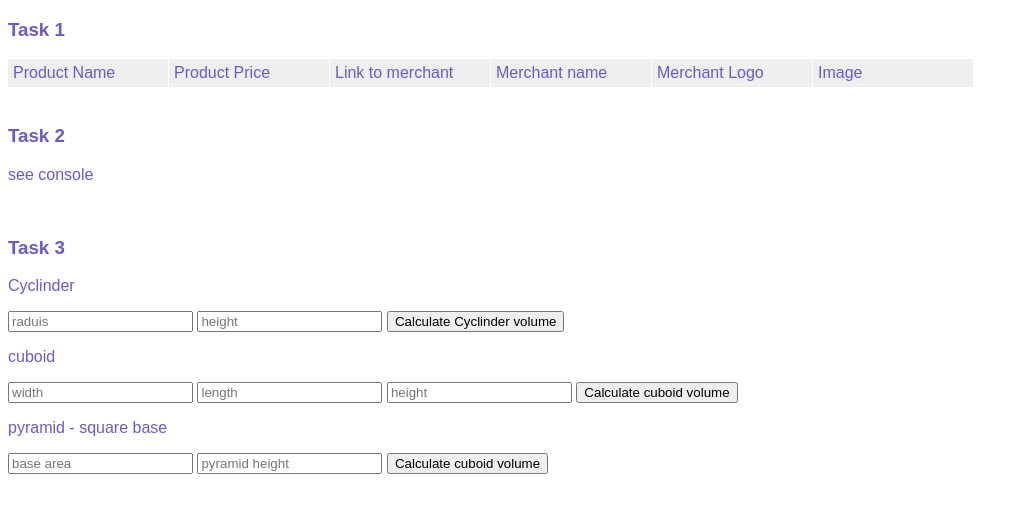
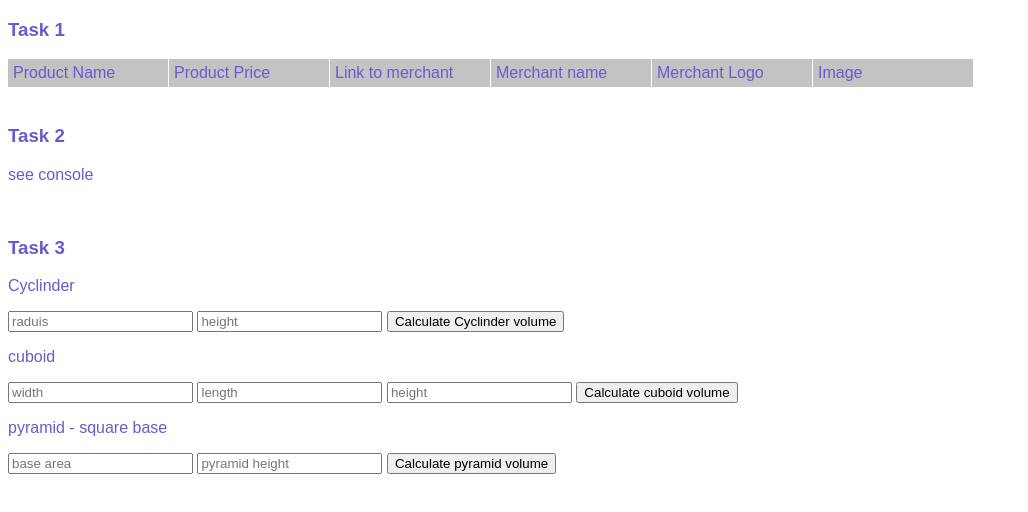
Before and after one commit to harrybeckwith/tech-test-future-1, a website built with webpack: page src/index.html in a window 1280 px wide. Shown: the whole page, without its empty margins (0-1028 px from the left). Built offline with nearby package versions, Linux system fonts and the light colour scheme; no server answers.

Commit message:
typo fix of btn

```diff
--- a/src/index.html
+++ b/src/index.html
@@ -9,12 +9,12 @@
     <h3>Task 1</h3>
     <div class="table">
       <div class="table__headers">
-        <div class="table__item">Product Name</div>
-        <div class="table__item">Product Price</div>
-        <div class="table__item">Link to merchant</div>
-        <div class="table__item">Merchant name</div>
-        <div class="table__item">Merchant Logo</div>
-        <div class="table__item">Image</div>
+        <div class="table__item table__title">Product Name</div>
+        <div class="table__item table__title">Product Price</div>
+        <div class="table__item table__title">Link to merchant</div>
+        <div class="table__item table__title">Merchant name</div>
+        <div class="table__item table__title">Merchant Logo</div>
+        <div class="table__item table__title">Image</div>
       </div>
       <div class="table__body"></div>
     </div>
@@ -42,7 +42,7 @@
       <p>pyramid - square base</p>
       <input type="text" placeholder="base area" class="pyramid__area" />
       <input type="text" placeholder="pyramid height" class="pyramid__height" />
-      <button class="pyramid__btn">Calculate cuboid volume</button>
+      <button class="pyramid__btn">Calculate pyramid volume</button>
       <div class="pyramid__result"></div>
     </div>
   </body>
--- a/src/styles/index.scss
+++ b/src/styles/index.scss
@@ -24,4 +24,8 @@ body {
     display: flex;
     flex-wrap: wrap;
   }
+
+  &__title {
+    background-color: #c3c3c3;
+  }
 }
```
